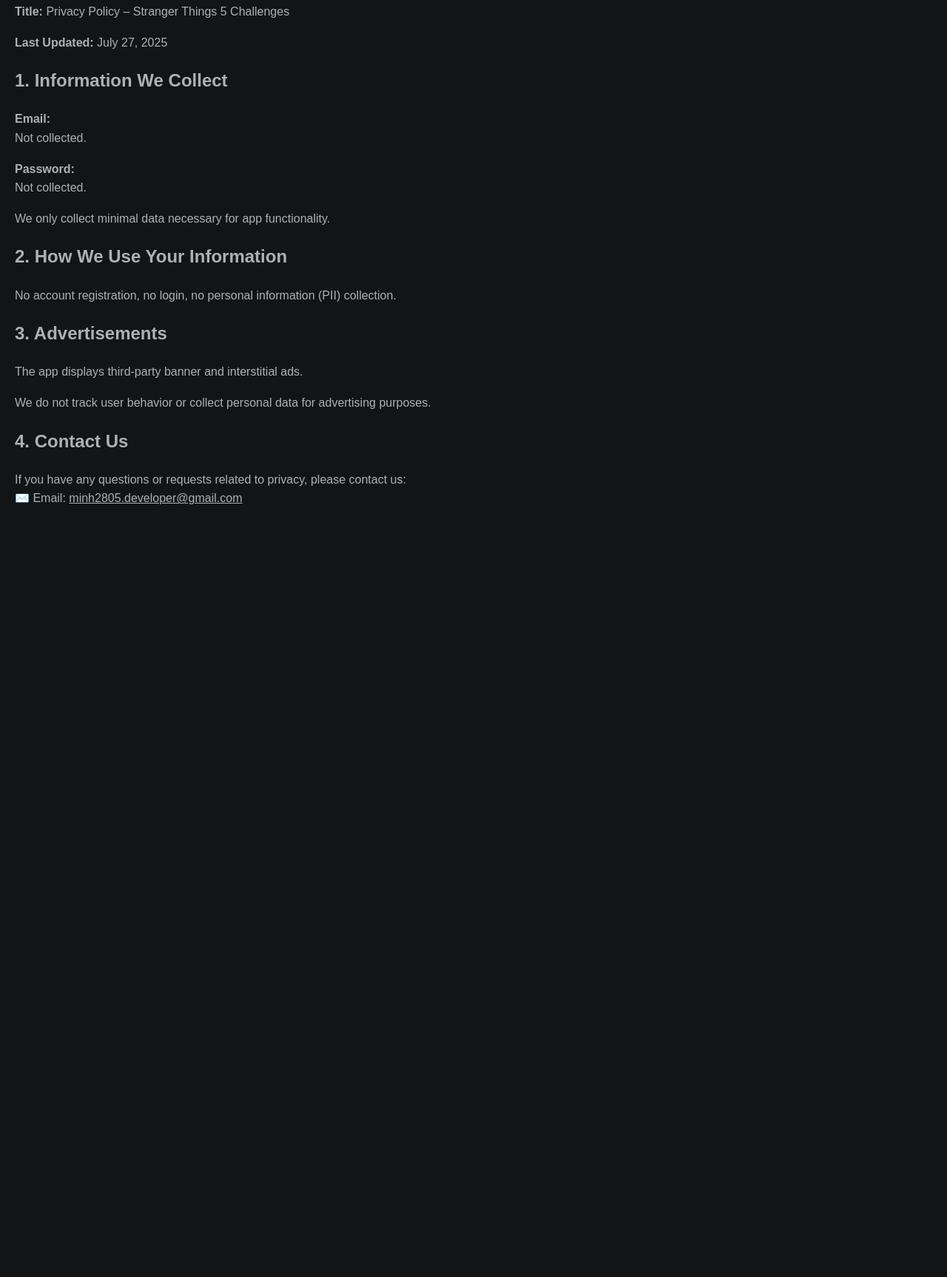
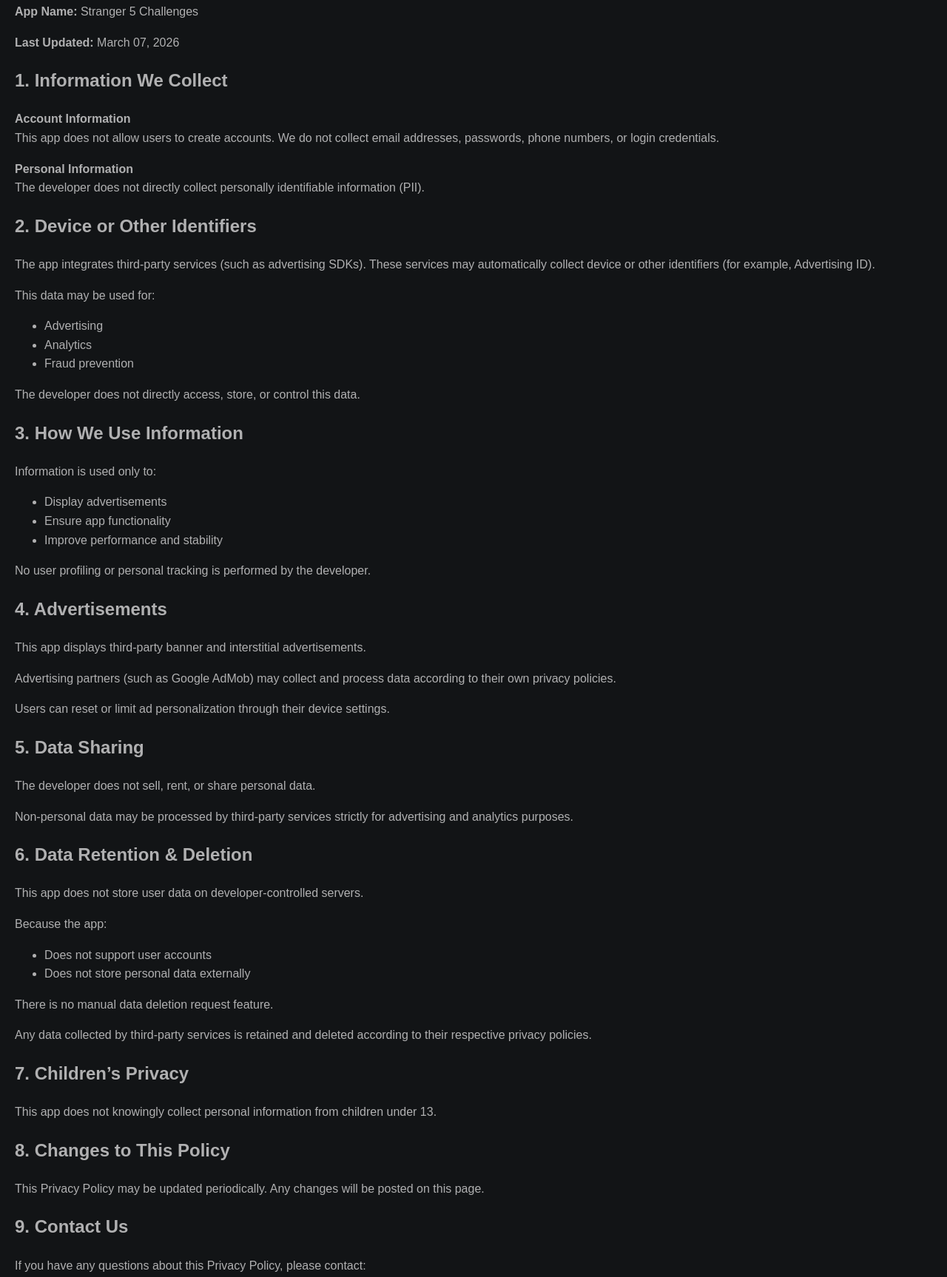
Before and after one commit to sontungmtpiscallingyou/stranger-things, a plain HTML site: page index.html in a window 1280 px wide. Shown: the part 91-1818 px from the top of the page at 74% size. Before the commit the page ends 800 px from the top, so only its background shows below. Drawn offline with Linux system fonts and the light colour scheme.

Commit message:
Update index.html

```diff
--- a/index.html
+++ b/index.html
@@ -20,24 +20,112 @@
     </style>
 </head>
 <body>
-<h1>📄 Privacy Policy Document</h1>
-<p><strong>Title:</strong> Privacy Policy – Stranger Things 5 Challenges</p>
-<p><strong>Last Updated:</strong> July 27, 2025</p>
+
+<h1>📄 Privacy Policy</h1>
+<p><strong>App Name:</strong> Stranger 5 Challenges</p>
+<p><strong>Last Updated:</strong> March 07, 2026</p>
 
 <h2>1. Information We Collect</h2>
-<p><strong>Email:</strong><br>Not collected.</p>
-<p><strong>Password:</strong><br>Not collected.</p>
-<p>We only collect minimal data necessary for app functionality.</p>
 
-<h2>2. How We Use Your Information</h2>
-<p>No account registration, no login, no personal information (PII) collection.</p>
+<p><strong>Account Information</strong><br>
+This app does not allow users to create accounts.
+We do not collect email addresses, passwords, phone numbers, or login credentials.
+</p>
 
-<h2>3. Advertisements</h2>
-<p>The app displays third-party banner and interstitial ads.</p>
-<p>We do not track user behavior or collect personal data for advertising purposes.</p>
+<p><strong>Personal Information</strong><br>
+The developer does not directly collect personally identifiable information (PII).
+</p>
 
-<h2>4. Contact Us</h2>
-<p>If you have any questions or requests related to privacy, please contact us:<br>
-    ✉️ Email: <a href="mailto:minh2805.developer@gmail.com">minh2805.developer@gmail.com</a></p>
+<h2>2. Device or Other Identifiers</h2>
+<p>
+The app integrates third-party services (such as advertising SDKs).
+These services may automatically collect device or other identifiers
+(for example, Advertising ID).
+</p>
+<p>
+This data may be used for:
+</p>
+<ul>
+    <li>Advertising</li>
+    <li>Analytics</li>
+    <li>Fraud prevention</li>
+</ul>
+<p>
+The developer does not directly access, store, or control this data.
+</p>
+
+<h2>3. How We Use Information</h2>
+<p>
+Information is used only to:
+</p>
+<ul>
+    <li>Display advertisements</li>
+    <li>Ensure app functionality</li>
+    <li>Improve performance and stability</li>
+</ul>
+<p>
+No user profiling or personal tracking is performed by the developer.
+</p>
+
+<h2>4. Advertisements</h2>
+<p>
+This app displays third-party banner and interstitial advertisements.
+</p>
+<p>
+Advertising partners (such as Google AdMob) may collect and process data
+according to their own privacy policies.
+</p>
+<p>
+Users can reset or limit ad personalization through their device settings.
+</p>
+
+<h2>5. Data Sharing</h2>
+<p>
+The developer does not sell, rent, or share personal data.
+</p>
+<p>
+Non-personal data may be processed by third-party services strictly
+for advertising and analytics purposes.
+</p>
+
+<h2>6. Data Retention & Deletion</h2>
+<p>
+This app does not store user data on developer-controlled servers.
+</p>
+<p>
+Because the app:
+</p>
+<ul>
+    <li>Does not support user accounts</li>
+    <li>Does not store personal data externally</li>
+</ul>
+<p>
+There is no manual data deletion request feature.
+</p>
+<p>
+Any data collected by third-party services is retained and deleted
+according to their respective privacy policies.
+</p>
+
+<h2>7. Children’s Privacy</h2>
+<p>
+This app does not knowingly collect personal information from children under 13.
+</p>
+
+<h2>8. Changes to This Policy</h2>
+<p>
+This Privacy Policy may be updated periodically.
+Any changes will be posted on this page.
+</p>
+
+<h2>9. Contact Us</h2>
+<p>
+If you have any questions about this Privacy Policy, please contact:
+</p>
+<p>
+✉️ Email:
+<a href="mailto:minh2805.developer@gmail.com">minh2805.developer@gmail.com</a>
+</p>
+
 </body>
 </html>
```
